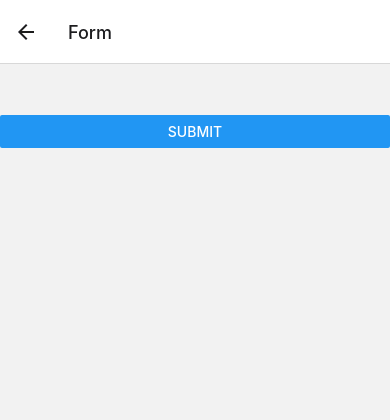
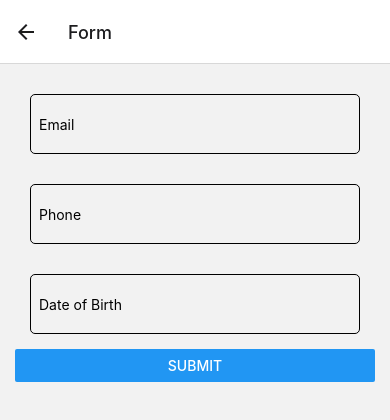
Before and after one commit to avishkar2k/UserForm, a React Native app: screen /Form in a window 390 px wide. Shown: the top 420 px of the page. Built offline with nearby package versions, Linux system fonts and the light colour scheme.

Commit message:
handle the ui setup for the form

```diff
--- a/package.json
+++ b/package.json
@@ -13,7 +13,9 @@
     "@react-navigation/native": "^6.1.9",
     "@react-navigation/native-stack": "^6.9.17",
     "react": "18.2.0",
-    "react-native": "0.73.2"
+    "react-native": "0.73.2",
+    "react-native-safe-area-context": "^4.8.2",
+    "react-native-screens": "^3.29.0"
   },
   "devDependencies": {
     "@babel/core": "^7.20.0",
--- a/src/component/EmptyComponent.js
+++ b/src/component/EmptyComponent.js
@@ -4,14 +4,26 @@ import {StyleSheet, View, Text} from 'react-native'
 const EmptyComponent = ()=>{
 
     return (
-        <View>
-            <Text>No Record Found</Text>
+        <View style={styles.container}>
+            <Text style={styles.text}>No Record Found</Text>
         </View>
     )
 }
 
 const styles = StyleSheet.create({
+    container:{
+        flex:1,
+        flexDirection:'column',
+        justifyContent:'center',
+        alignItems:'center',
+    },
 
+    text:{
+        flex:1,
+        fontSize:15,
+        fontWeight:'bold',
+        alignSelf:'center'
+    }
 })
 
 export default EmptyComponent
--- /dev/null
+++ b/src/component/ListItem.js
@@ -0,0 +1,19 @@
+import React from "react";
+import {Text, View, StyleSheet} from 'react-native'
+
+const ListItem = ({name, email, dob})=>{
+
+    return(
+        <View>
+            <Text>{name}</Text>
+            <Text>{email}</Text>
+            <Text>{dob}</Text>
+        </View>
+    )
+}
+
+const styles = StyleSheet.create({
+
+})
+
+export default ListItem
--- a/src/screen/Form.js
+++ b/src/screen/Form.js
@@ -1,20 +1,61 @@
-import React from "react";
-import {View, TextInput, Button, StyleSheet } from 'react-native'
+import React, { useState } from "react";
+import { View, TextInput, Button, StyleSheet } from 'react-native'
 
-const Form = ()=>{
+const Form = ({navigation}) => {
+
+    const [email, setEmail] = useState('')
+    const [phone, setPhone] = useState('')
+    const [dob, setDob] = useState('')
+
+    const saveFormAndGoBack = ()=>{
+        //data to be saved
+
+        //go back
+        navigation.goBack()
+    }
 
     return (
-        <View>
-            <TextInput/>
-            <TextInput />
-            <TextInput />
-            <Button title="Submit" />
+        <View style={styles.container}>
+            <TextInput
+                style={styles.input}
+                placeholder="Email"
+                keyboardType="email-address"
+                value={email}
+                onChangeText={setEmail}
+            />
+            <TextInput
+                style={styles.input}
+                placeholder="Phone"
+                keyboardType="phone-pad"
+                value={phone}
+                onChangeText={setPhone}
+            />
+            <TextInput
+                style={styles.input}
+                placeholder="Date of Birth"
+                value={dob}
+                onChangeText={setDob}
+            />
+            <Button title="Submit" onPress={saveFormAndGoBack} />
         </View>
     )
 }
 
 const styles = StyleSheet.create({
 
+    container: {
+        flex:1,
+        padding: 15,
+    },
+
+    input: {
+        height: "8%",
+        borderRadius: 5,
+        borderWidth: 1,
+        paddingHorizontal:8,
+        margin:15,
+    },
+
 })
 
 export default Form
--- a/src/screen/Listing.js
+++ b/src/screen/Listing.js
@@ -1,17 +1,39 @@
-import React from "react";
+import React, { useCallback, useState } from "react";
 import { StyleSheet, FlatList, Button, View, } from "react-native";
+import EmptyComponent from "../component/EmptyComponent";
+import ListItem from "../component/ListItem";
 
-const Listing = ()=>{
+
+const Listing = ({ navigation }) => {
+
+    const [dataList, setDataList] = useState([])
+
+    const nativageToForm = useCallback(() => {
+        navigation.push('Form')
+    }, [])
+
+
+    const renderEmptyContainer = () => <EmptyComponent />
+
+    const renderItem = (item) => <ListItem name={item.name} email={item.email} dob={item.dob} />
 
     return (
-        <View>
-            <FlatList/>
-            <Button title="Add" />
+        <View style={styles.container}>
+            <FlatList
+                data={dataList}
+                renderItem={renderItem}
+                ListEmptyComponent={renderEmptyContainer}
+            />
+            <Button title="Add" onPress={nativageToForm} />
         </View>
     )
 }
 
 const styles = StyleSheet.create({
+    container: {
+        flexDirection: 'column',
+        flex: 1,
+    },
 
 })
 
```
Also changed, not shown: src/component/HeaderAddButton.js (+6 -4 lines), 2 other files (tests, documents, lock files or other folders).
